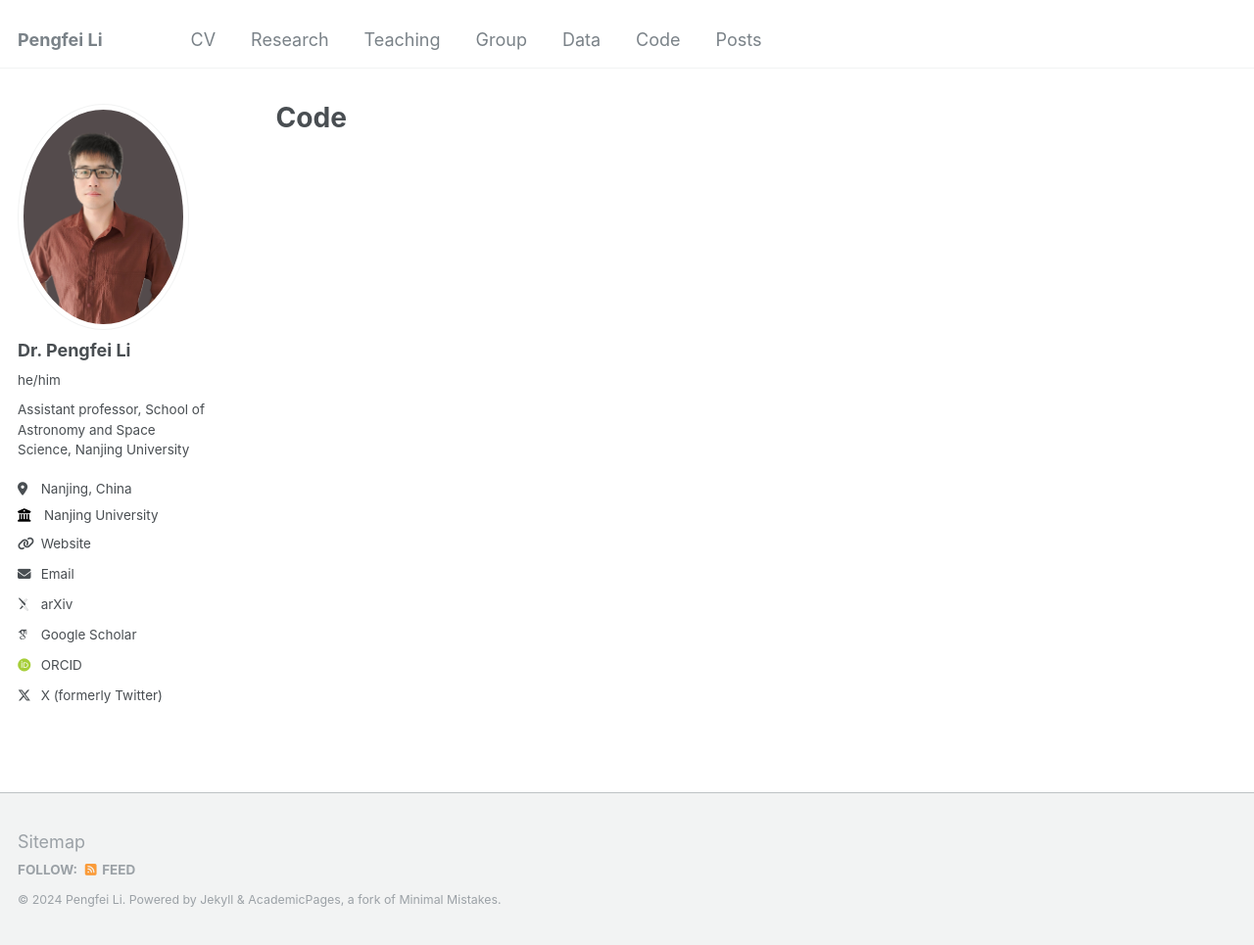
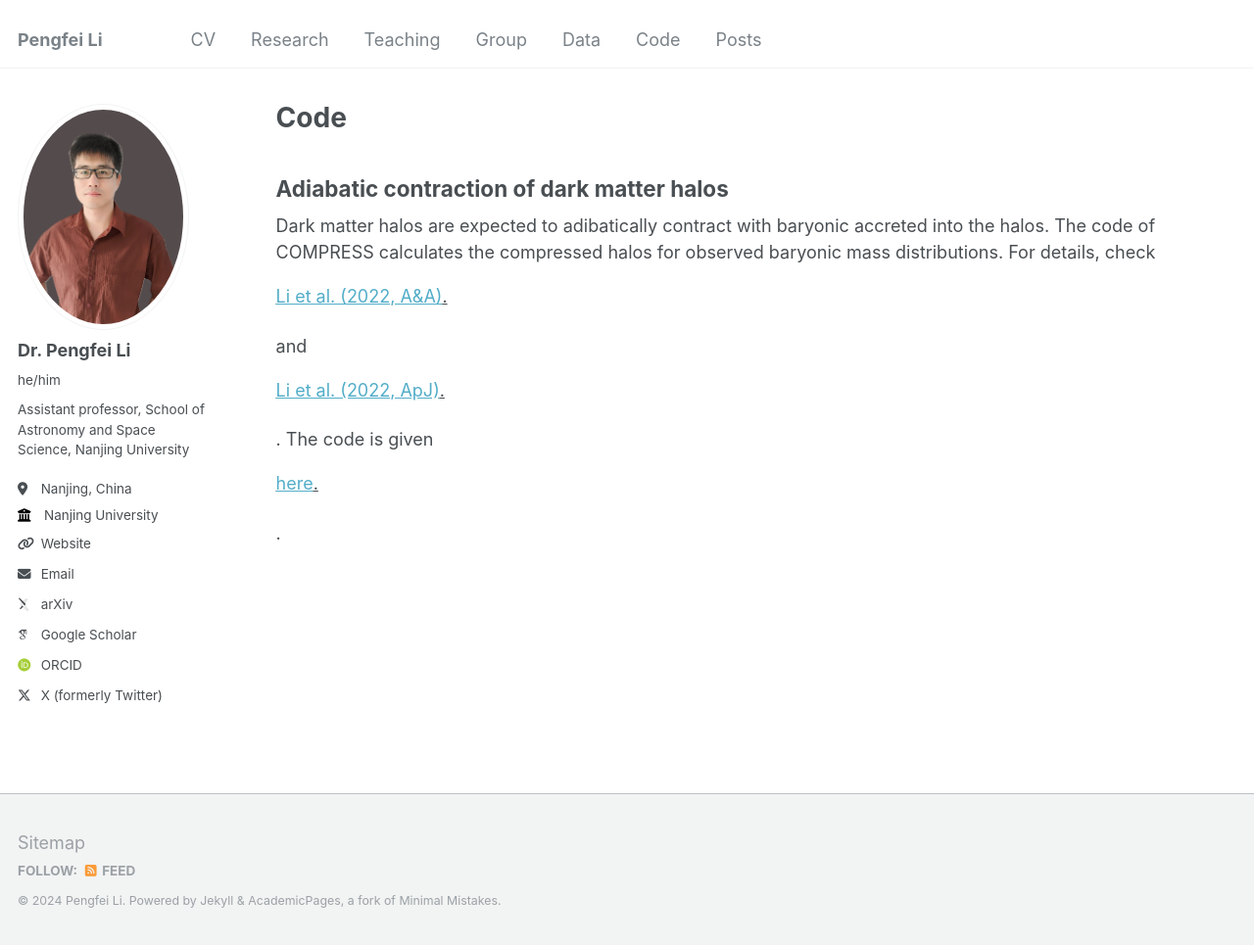
Before and after one commit to PengfeiLi0606/pengfeili0606.github.io, a Jekyll site: the page built from _pages/code.html, in a window 1280 px wide and 965 px high. Shown: the whole window at 98% size. Built offline with Jekyll 4.4.1, drawn with Linux system fonts in a browser that asks for light colours; some web fonts are replaced.

Commit message:
Update code.html

```diff
--- a/_pages/code.html
+++ b/_pages/code.html
@@ -4,6 +4,15 @@ title: "Code"
 permalink: /code/
 author_profile: true
 ---
+
+<h2>Adiabatic contraction of dark matter halos</h2>
+Dark matter halos are expected to adibatically contract with baryonic accreted into the halos. The code of COMPRESS calculates the compressed halos for observed baryonic mass distributions.
+For details, check <p style="text-decoration:underline;"><a href="https://ui.adsabs.harvard.edu/abs/2022A%26A...665A.143L/abstract">Li et al. (2022, A&A)</a>.</p>
+and <p style="text-decoration:underline;"><a href="https://ui.adsabs.harvard.edu/abs/2022ApJ...927..198L/abstract">Li et al. (2022, ApJ)</a>.</p>.
+The code is given <p style="text-decoration:underline;"><a href="https://github.com/PengfeiLi0606/compress">here</a>.</p>.
+
+
+
 
 {% if site.talkmap_link == true %}
 
```
